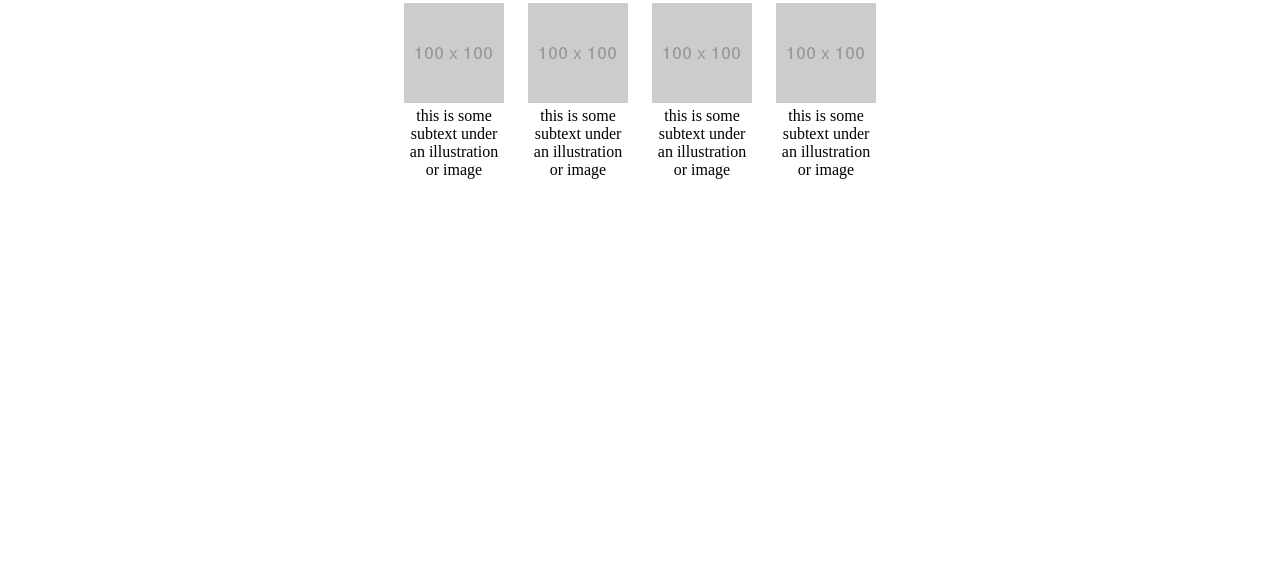
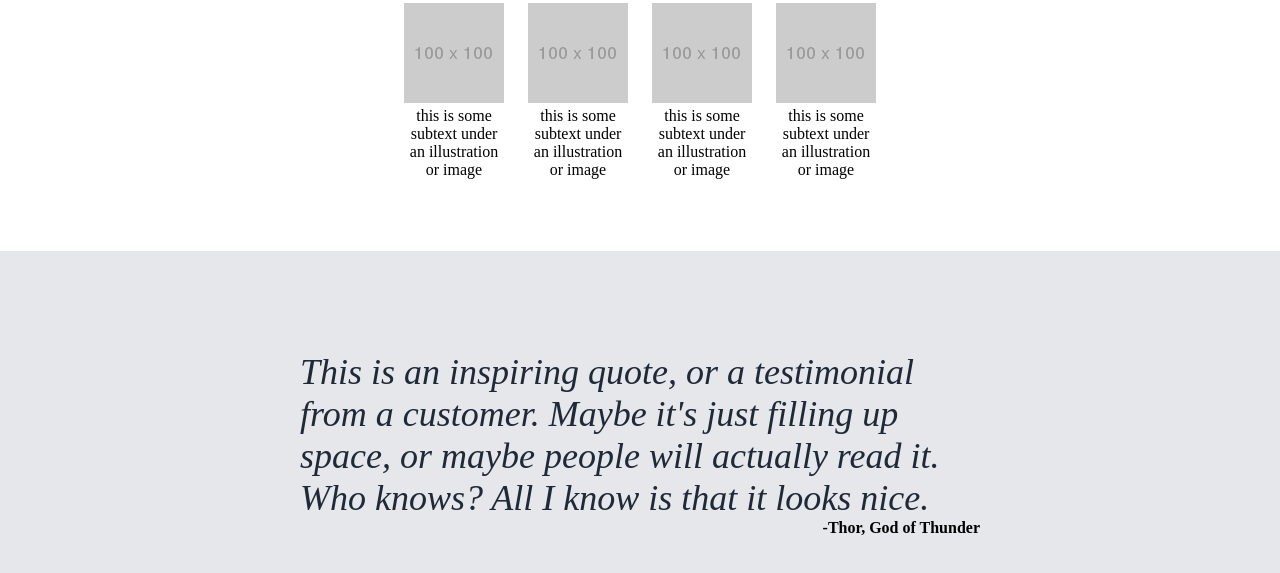
Before and after one commit to jalapenopeppers/landing-page, a plain HTML site: page index.html in a window 1280 px wide. Shown: the part 473-1046 px from the top of the page. Before the commit the page ends 800 px from the top, so only its background shows below. Drawn offline with Linux system fonts and the light colour scheme.

Commit message:
Finish rough draft of quote section.

```diff
--- a/index.html
+++ b/index.html
@@ -49,8 +49,9 @@
         </div>
       </div>
     </div>
-    <div class="quote">
-
+    <div class="quote-section">
+      <div class="quote">This is an inspiring quote, or a testimonial from a customer. Maybe it's just filling up space, or maybe people will actually read it. Who knows? All I know is that it looks nice.</div>
+      <div class="quote-author">-Thor, God of Thunder</div>
     </div>
     <div class="sign-up">
 
--- a/style.css
+++ b/style.css
@@ -96,3 +96,22 @@ a {
   margin: 0px 12px;
   text-align: center;
 }
+
+.quote-section {
+  background-color: #E5E7EB;
+  display: flex;
+  flex-direction: column;
+  padding: 100px 300px;
+}
+
+.quote {
+  font-size: 36px;
+  color: #1F2937;
+  font-weight: lighter;
+  font-style: italic;
+}
+
+.quote-author {
+  font-weight: bolder;
+  text-align: right;
+}
```
